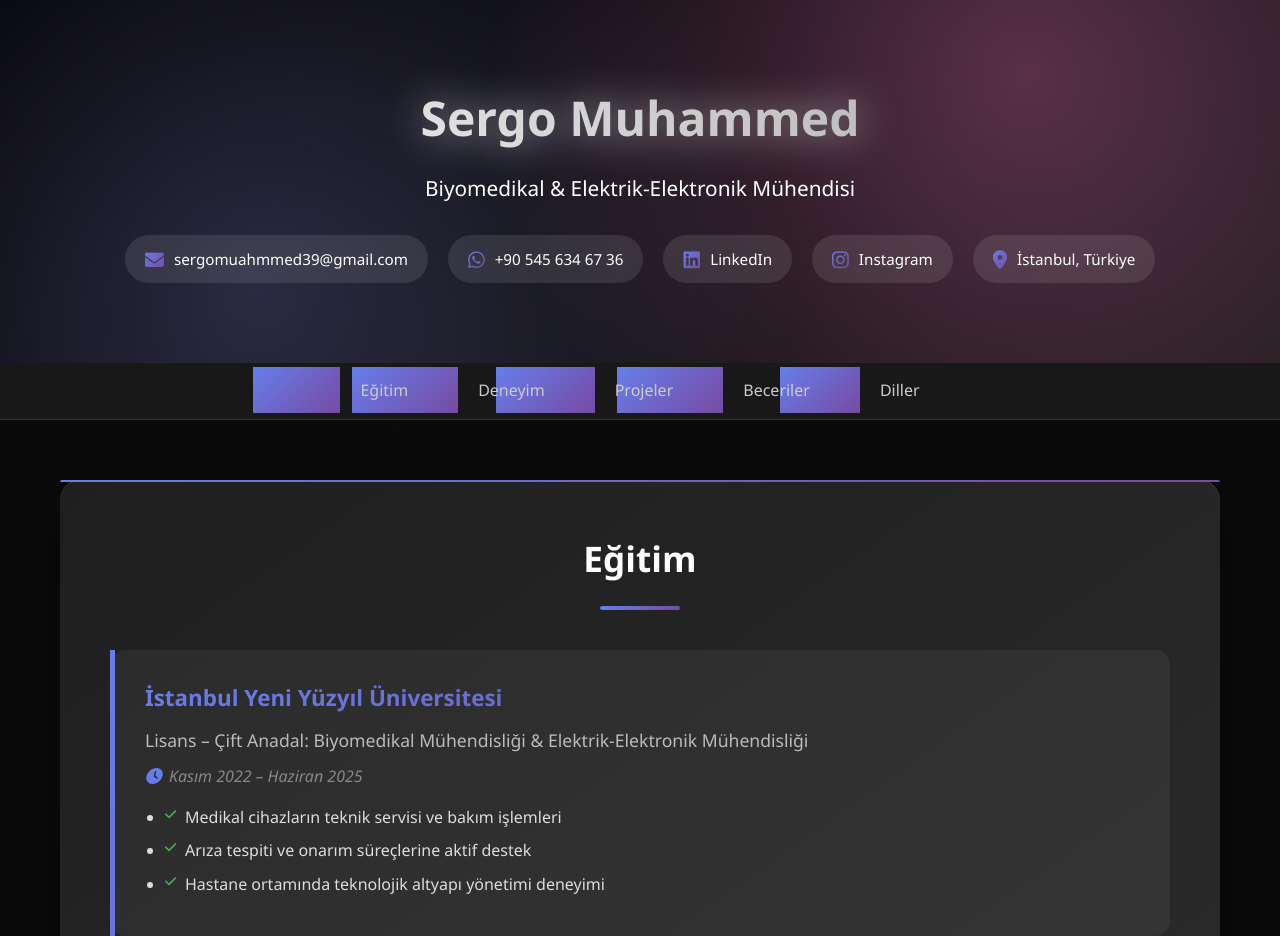
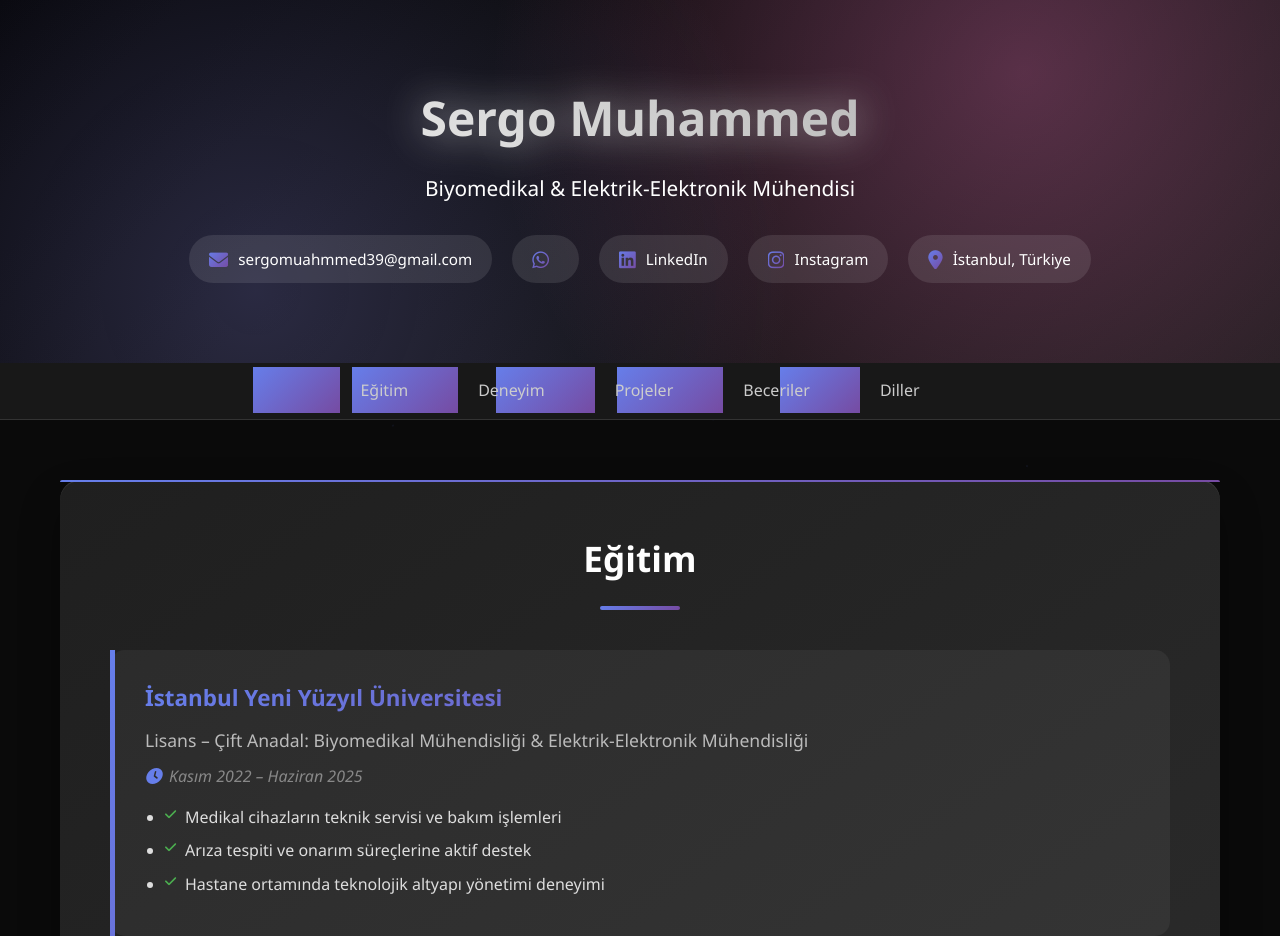
Before and after one commit to siyarmr/personel_website, a plain HTML site: page index.html in a window 1280 px wide. Shown: the top 936 px of the page. Drawn offline with Linux system fonts and the light colour scheme.

Commit message:
Update index.html

```diff
--- a/index.html
+++ b/index.html
@@ -849,9 +849,9 @@
                         <i class="fas fa-envelope"></i>
                         <span>sergomuahmmed39@gmail.com</span>
                     </div>
-                    <div class="contact-item" onclick="window.open('https://wa.me/905456346736')">
+                    <div class="contact-item" onclick="window.open('https://wa.me/')">
                         <i class="fab fa-whatsapp"></i>
-                        <span>+90 545 634 67 36</span>
+                        <span></span>
                     </div>
                     <div class="contact-item" onclick="window.open('https://www.linkedin.com/in/sergomuhammed-3379bb341/', '_blank')">
                         <i class="fab fa-linkedin"></i>
```
